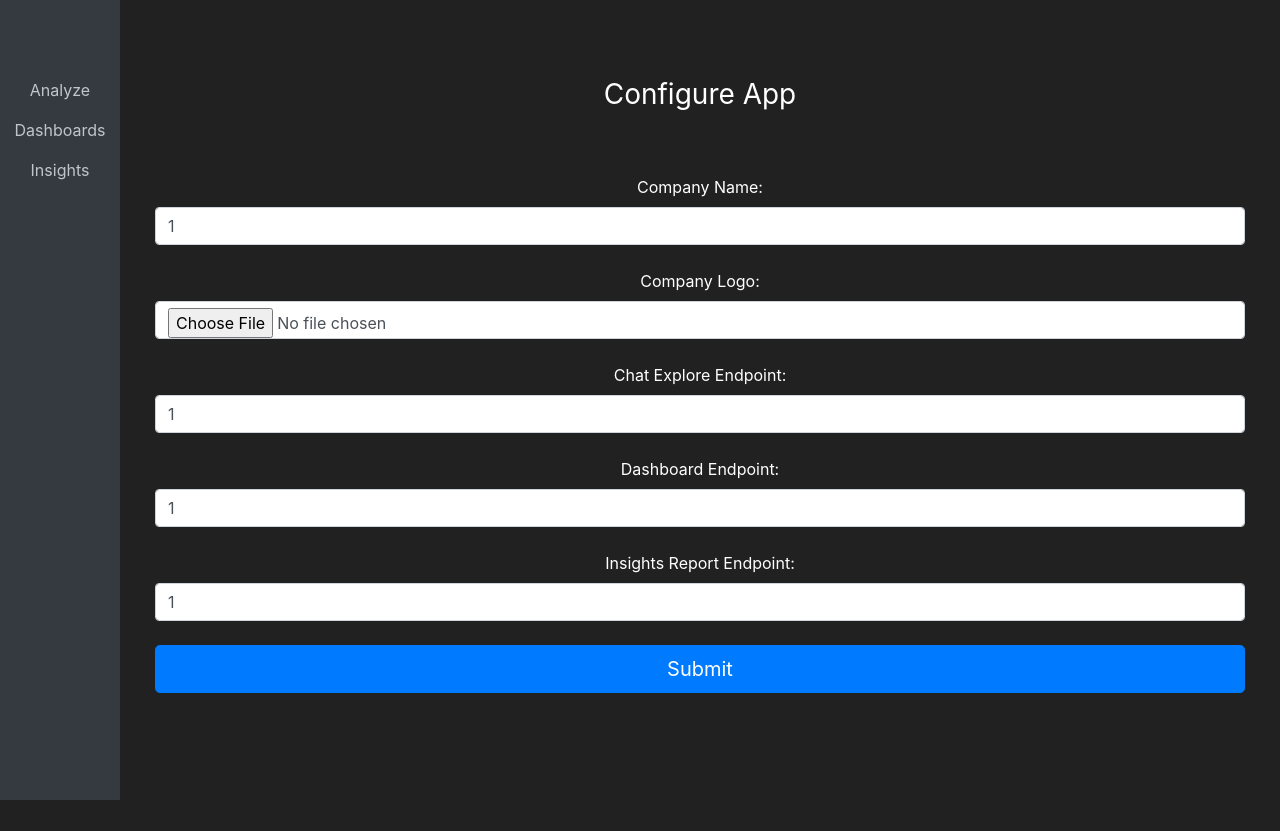
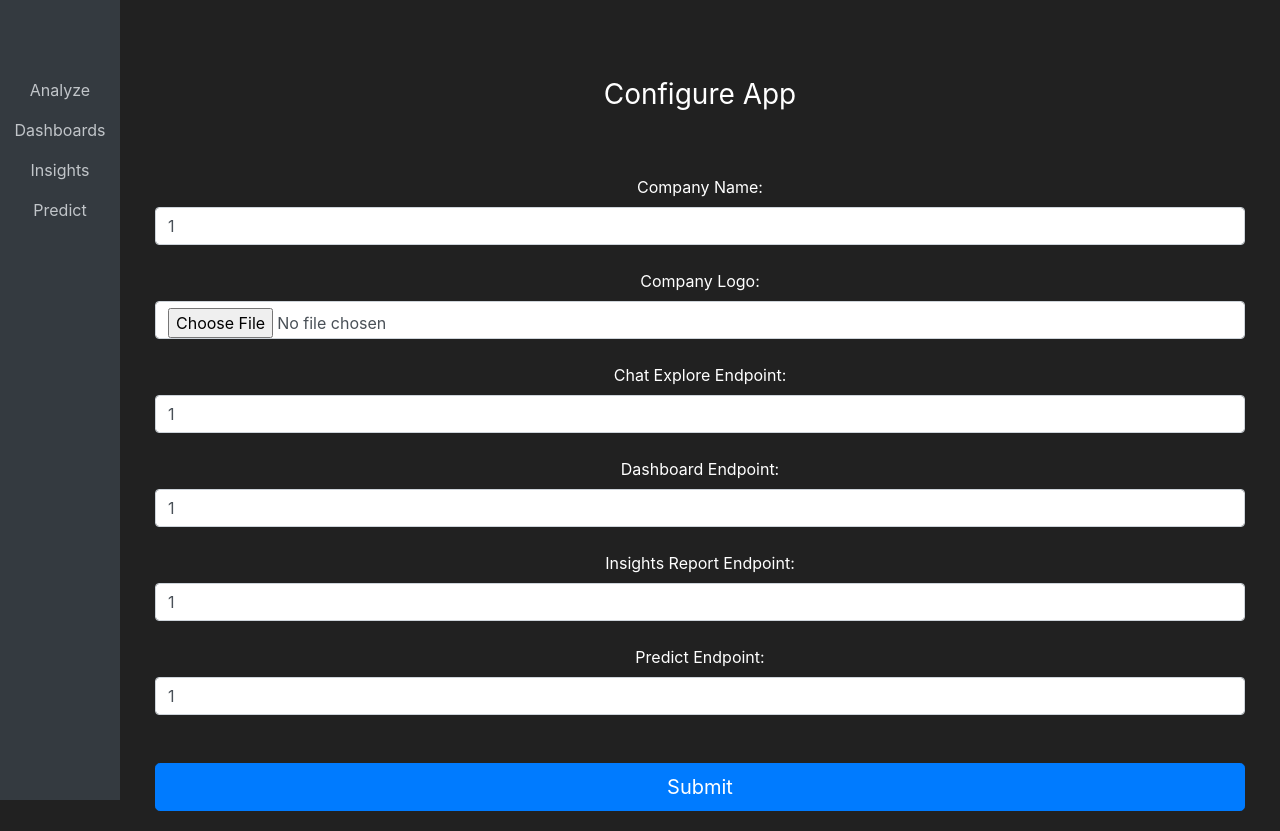
Before and after one commit to sudheer-akkio/akkio-iframe-demo, a Flask app: page /setup in a window 1280 px wide. Shown: the part 76-907 px from the top of the page. Before the commit the page ends 876 px from the top, so only its background shows below. Run offline with Flask 3, Linux system fonts and the light colour scheme; a user stored in the database is signed in; some libraries are stand-ins or nearby versions.

```diff
--- a/web/pyproject.toml
+++ b/web/pyproject.toml
@@ -8,7 +8,6 @@ readme = "README.md"
 
 [tool.poetry.dependencies]
 python = "^3.10"
-snowflake-connector-python = "^3.1.0"
 numpy = "^1.25.2"
 scikit-learn = "^1.3.0"
 requests = "^2.31.0"
@@ -17,7 +16,6 @@ wtforms = "^3.0.1"
 flask-bcrypt = "^1.0.1"
 flask-login = "^0.6.2"
 flask-sqlalchemy = "^3.0.5"
-snowflake-sqlalchemy = "^1.5.0"
 flask = "^2.3.3"
 gunicorn = "^21.2.0"
 psycopg2-binary = "^2.9.7"
@@ -25,7 +23,6 @@ apscheduler = "^3.10.4"
 
 [tool.poetry.group.dev.dependencies]
 pytest = "^7.2.1"
-snowflake-connector-python = { version = "^3.1.0", extras = ["pandas"] }
 
 [build-system]
 requires = ["poetry-core"]
--- a/web/run.py
+++ b/web/run.py
@@ -5,7 +5,7 @@ from src import app
 # Run this command to run this application in Debug mode
 # docker run -p 8080:8080 -e DEBUG=1 <image-name>
 if __name__ == "__main__":
-    app.run(host="0.0.0.0", port=8080, debug=True)
+    app.run(host="0.0.0.0", port=8080, debug=os.environ.get("DEBUG") == "1")
     # app.run(
     #     host="0.0.0.0", port=8080, debug=os.environ.get("DEBUG") == "1"
     # )  # 0.0.0.0 (convention to dockerize) enables connection for all web based interfaces (easier to expose container to local host)
--- a/web/src/forms.py
+++ b/web/src/forms.py
@@ -54,4 +54,9 @@ class SetupForm(FlaskForm):
         default="https://app.akkio.com/project/pd3AI3fUVIaz0QyVXMRd/1/report",
         validators=[DataRequired()],
     )
+    predict = StringField(
+        label="Predict Endpoint:",
+        default="https://app.akkio.com/deployments/6vEaB8s28XW6dJR6qoFk",
+        validators=[DataRequired()],
+    )
     submit = SubmitField(label="Submit")
--- a/web/src/routes.py
+++ b/web/src/routes.py
@@ -84,6 +84,7 @@ def setup_page():
             session["chat_endpoint"] = form.chat_explore.data
             session["dashboard_endpoint"] = form.dashboard.data
             session["insights_report_endpoint"] = form.insights_report.data
+            session["predict_endpoint"] = form.predict.data
 
             flash(
                 "Endpoints Set! This does not guarantee the endpoints will render.",
@@ -109,6 +110,9 @@ def setup_page():
 
     if "insights_report_endpoint" in session:
         form.insights_report.data = session["insights_report_endpoint"]
+
+    if "predict_endpoint" in session:
+        form.predict.data = session["predict_endpoint"]
 
     if form.errors != {}:
         for err_msg in form.errors.values():
@@ -195,6 +199,28 @@ def insights_page():
     )
 
 
+@app.route("/predict", methods=["GET", "POST"])
+def predict_page():
+    if current_user.is_authenticated:
+        predict_endpoint = session.get("predict_endpoint", None)
+
+        if not predict_endpoint:
+            form = SetupForm()
+            predict_endpoint = form.predict.data
+    else:
+        flash("Please login first.", category="danger")
+
+        return redirect(url_for("login_page"))
+
+    active_tab = "predict"
+    return render_template(
+        "predict.html",
+        predict_endpoint=predict_endpoint,
+        logo=session.get("logo", None),
+        active_tab=active_tab,
+    )
+
+
 @app.route("/register", methods=["GET", "POST"])
 def register_page():
     form = RegisterForm()
--- a/web/src/templates/base.html
+++ b/web/src/templates/base.html
@@ -126,6 +126,9 @@
                             <li class="nav-item {% if active_tab == 'insights' %}active{% endif %}">
                                 <a class="nav-link" href="{{ url_for('insights_page') }}">Insights</a>
                             </li>
+                            <li class="nav-item {% if active_tab == 'predict' %}active{% endif %}">
+                                <a class="nav-link" href="{{ url_for('predict_page') }}">Predict</a>
+                            </li>
                         </ul>
                     </ul>
                 </div>
--- a/web/src/templates/setup.html
+++ b/web/src/templates/setup.html
@@ -33,10 +33,17 @@
                 {{ form.dashboard.label() }}
                 {{ form.dashboard(class="form-control", placeholder="Dashboard") }}
 
-                </br>
+                <br>
 
                 {{ form.insights_report.label() }}
                 {{ form.insights_report(class="form-control", placeholder="Insights Report") }}
+
+                <br>
+
+                {{ form.predict.label() }}
+                {{ form.predict(class="form-control", placeholder="Predict") }}
+
+                </br>
 
             <br>
 
```
Also changed, not shown: web/src/templates/predict.html (added, +7 -0 lines), 2 other files.
